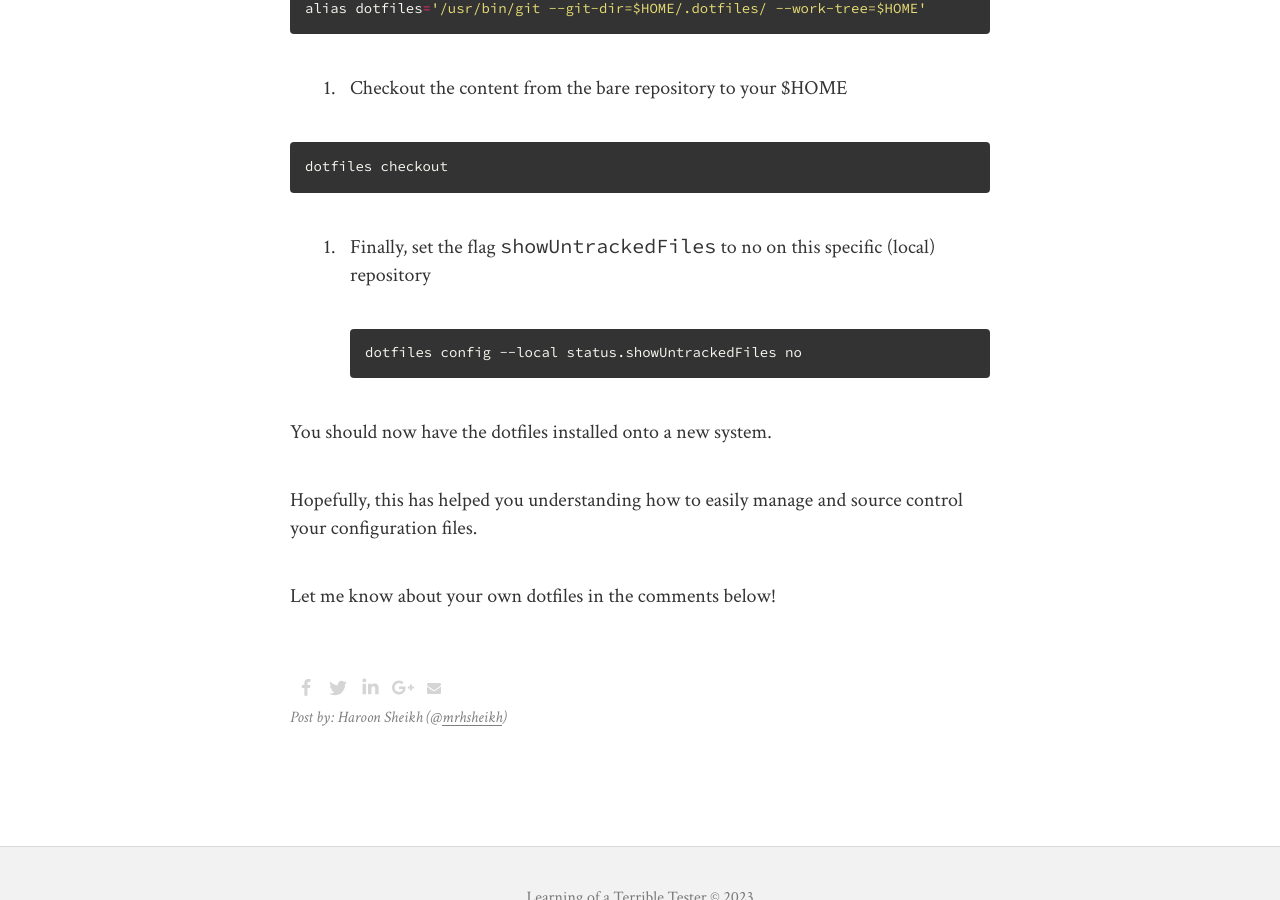
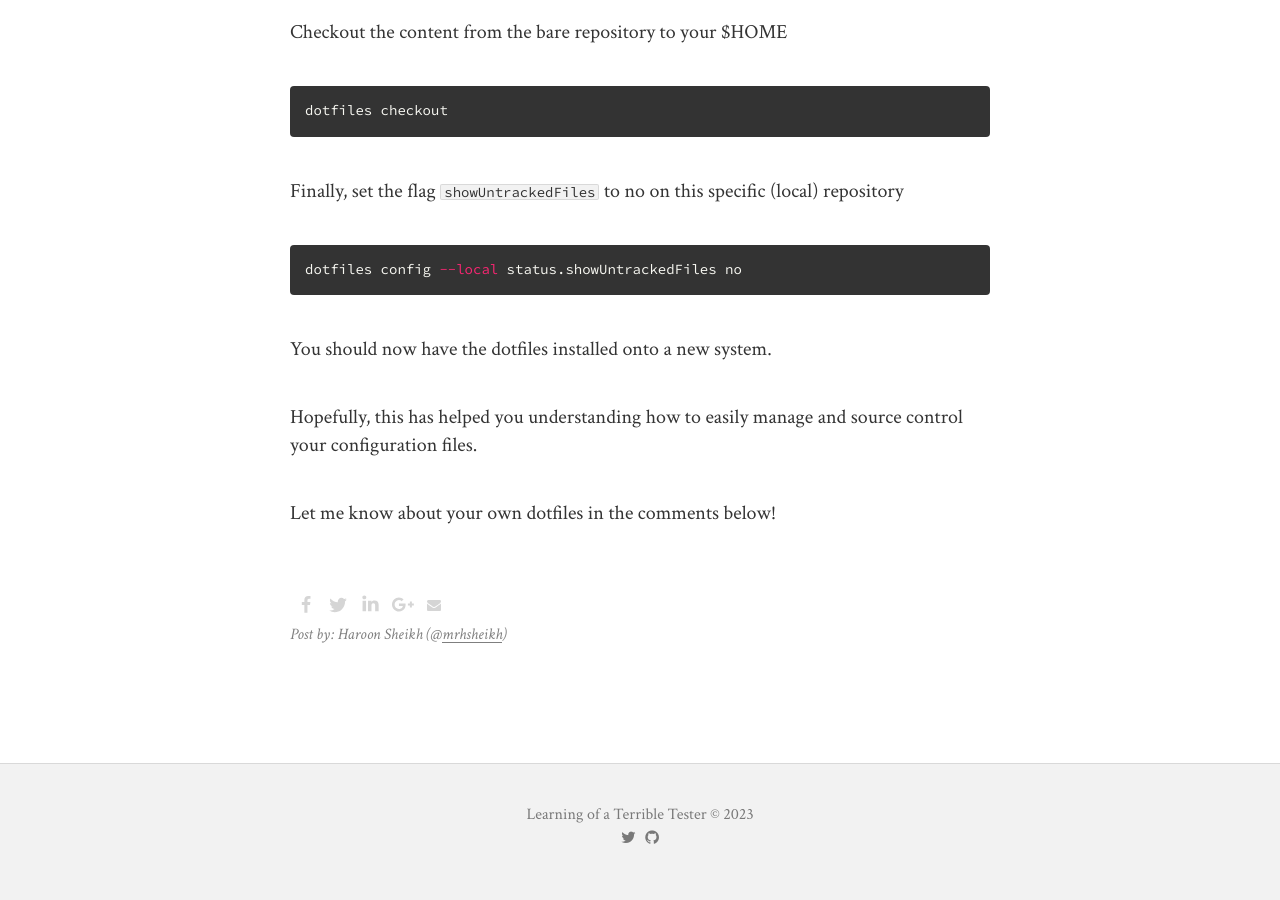
Before and after one commit to sitture/terribletester, a Jekyll site: the page built from _posts/2020-01-21-version-control-dotfiles-using-a-gitbare-repostory.md, in a window 1280 px wide and 900 px high, scrolled down 2844 px. Built offline with Jekyll 4.4.1, drawn with Linux system fonts in a browser that asks for light colours; nearby versions of some CDN libraries; comment, search, counter and statistics services are not loaded; some of the changed lines change nothing that is shown.

Commit message:
correcting formatting of dotfiles post

````diff
--- a/_posts/2020-01-21-version-control-dotfiles-using-a-gitbare-repostory.md
+++ b/_posts/2020-01-21-version-control-dotfiles-using-a-gitbare-repostory.md
@@ -64,26 +64,27 @@ dotfiles push origin master
 
 Now that we have a dotfiles repository, lets take a look at how we can install this onto a new system.
 
-1. Clone dotfiles into a bare repository in a ".dotfiles" folder of your $HOME directory
+Clone dotfiles into a bare repository in a ".dotfiles" folder of your $HOME directory
 
 ```sh
 git clone --bare git@github.com:username/dotfiles.git $HOME/.dotfiles
 ```
 
-2. Create an alias `dotfiles` to be used instead of `git` for working with the repository
+Create an alias `dotfiles` to be used instead of `git` for working with the repository
 
 ```sh
 alias dotfiles='/usr/bin/git --git-dir=$HOME/.dotfiles/ --work-tree=$HOME'
 ```
 
-3. Checkout the content from the bare repository to your $HOME
+Checkout the content from the bare repository to your $HOME
 
 ```sh
 dotfiles checkout
 ```
 
-4. Finally, set the flag `showUntrackedFiles` to no on this specific (local) repository
-```
+Finally, set the flag `showUntrackedFiles` to no on this specific (local) repository
+
+```sh
 dotfiles config --local status.showUntrackedFiles no
 ```
 
````
